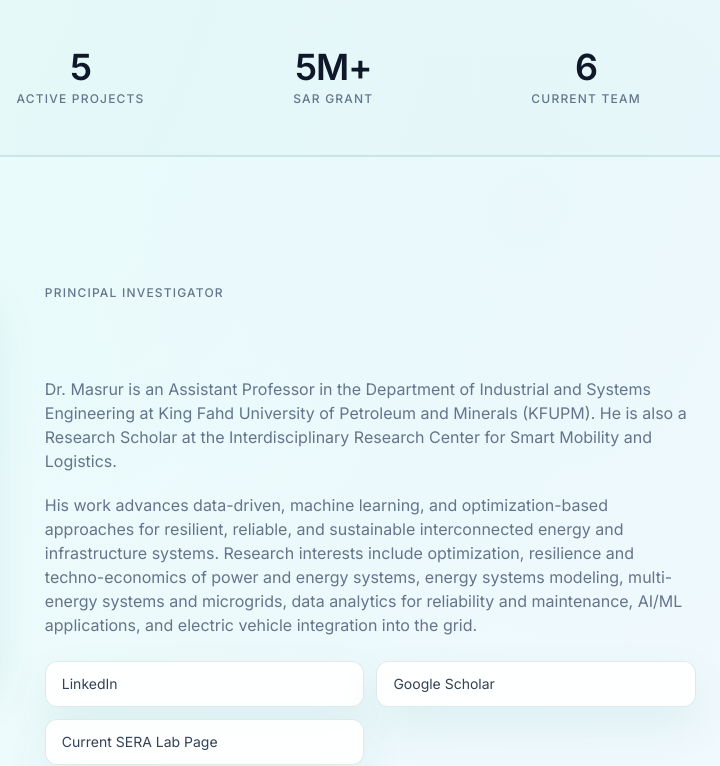
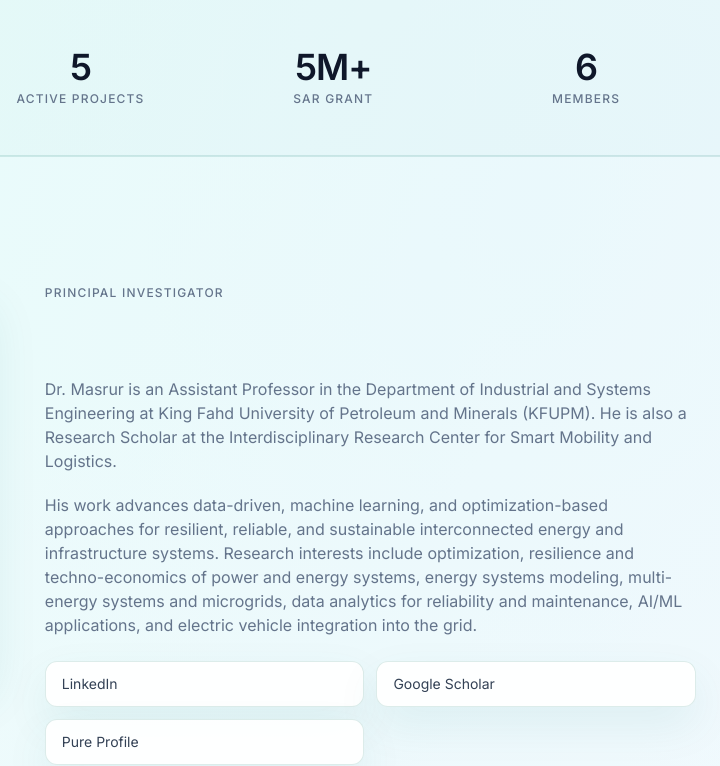
Before and after one commit to hmasrur/SERA-Lab-KFUPM, a plain HTML site: page index.html in a window 1280 px wide. Shown: the part 854-1620 px from the top of the page, 560-1280 px from the left. Drawn offline with nearby package versions, Linux system fonts and the light colour scheme.

Commit message:
Update index.html

```diff
--- a/index.html
+++ b/index.html
@@ -163,7 +163,7 @@
                 </div>
                 <div class="flex flex-col items-center text-center">
                     <span class="text-3xl md:text-4xl font-semibold tracking-tight text-zinc-100 mb-1">6</span>
-                    <span class="text-xs font-medium text-zinc-500 uppercase tracking-widest">Current Team</span>
+                    <span class="text-xs font-medium text-zinc-500 uppercase tracking-widest">Members</span>
                 </div>
             </div>
         </div>
@@ -190,7 +190,7 @@
                 <div class="grid grid-cols-1 sm:grid-cols-2 gap-3 text-sm mb-8">
                     <a href="https://www.linkedin.com/in/hasan-masrur-2aa1a973/" target="_blank" rel="noopener" class="rounded-xl border border-white/5 bg-white/[0.03] px-4 py-3 text-zinc-300 hover:text-white hover:bg-white/[0.06] transition-colors">LinkedIn</a>
                     <a href="https://scholar.google.com/citations?user=VH2XcYoAAAAJ&hl=en" target="_blank" rel="noopener" class="rounded-xl border border-white/5 bg-white/[0.03] px-4 py-3 text-zinc-300 hover:text-white hover:bg-white/[0.06] transition-colors">Google Scholar</a>
-                    <a href="https://sites.google.com/view/hasan-masrur/sera-lab" target="_blank" rel="noopener" class="rounded-xl border border-white/5 bg-white/[0.03] px-4 py-3 text-zinc-300 hover:text-white hover:bg-white/[0.06] transition-colors">Current SERA Lab Page</a>
+                    <a href="https://pure.kfupm.edu.sa/en/persons/hasan-masrur/" target="_blank" rel="noopener" class="rounded-xl border border-white/5 bg-white/[0.03] px-4 py-3 text-zinc-300 hover:text-white hover:bg-white/[0.06] transition-colors">Pure Profile</a>
                 </div>
                 <div class="rounded-2xl border border-emerald-500/20 bg-emerald-500/5 p-5">
                     <h3 class="text-zinc-100 text-sm font-medium mb-2">Open opportunities</h3>
```
